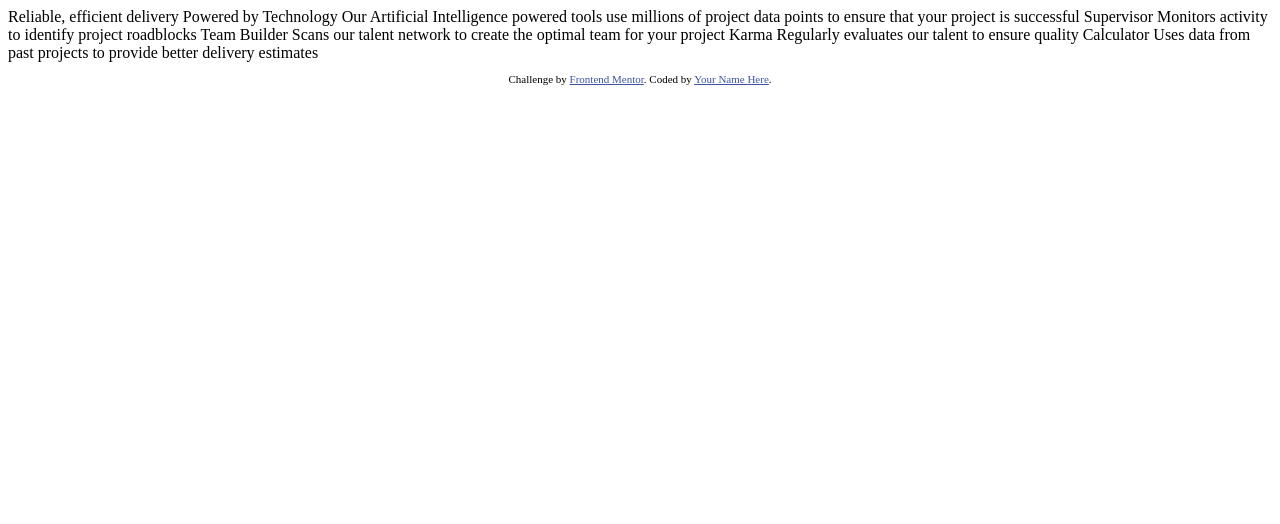
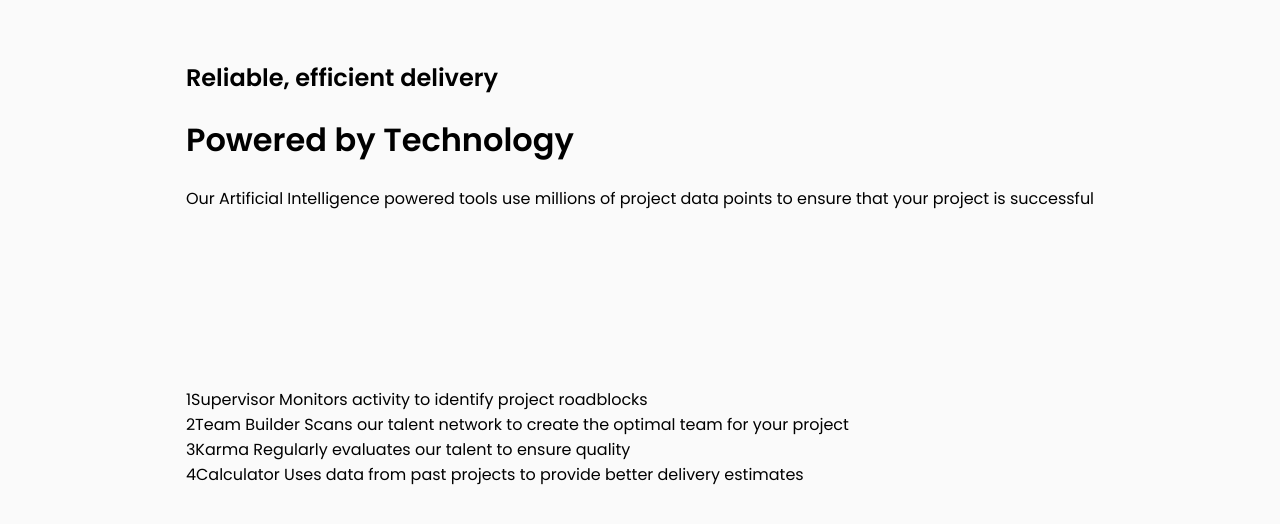
Before and after one commit to PongpolR/four-card-feature-section, a plain HTML site: page index.html in a window 1280 px wide. Drawn offline with Linux system fonts and the light colour scheme.

Commit message:
font family

```diff
--- a/index.html
+++ b/index.html
@@ -1,45 +1,46 @@
 <!DOCTYPE html>
 <html lang="en">
+
 <head>
   <meta charset="UTF-8">
-  <meta name="viewport" content="width=device-width, initial-scale=1.0"> <!-- displays site properly based on user's device -->
+  <meta name="viewport" content="width=device-width, initial-scale=1.0">
 
   <link rel="icon" type="image/png" sizes="32x32" href="./images/favicon-32x32.png">
+  <link rel="stylesheet" href="style.css">
+  <link rel="preconnect" href="https://fonts.googleapis.com">
+  <link rel="preconnect" href="https://fonts.gstatic.com" crossorigin>
+  <link href="https://fonts.googleapis.com/css2?family=Poppins:wght@200;400;600&display=swap" rel="stylesheet">
 
   <title>Frontend Mentor | Four card feature section</title>
+</head>
 
-  <!-- Feel free to remove these styles or customise in your own stylesheet 👍 -->
-  <style>
-    .attribution { font-size: 11px; text-align: center; }
-    .attribution a { color: hsl(228, 45%, 44%); }
-  </style>
-</head>
 <body>
-
-  Reliable, efficient delivery
-  Powered by Technology
-
-  Our Artificial Intelligence powered tools use millions of project data points
-  to ensure that your project is successful
-
-  Supervisor
-  Monitors activity to identify project roadblocks
-
-  Team Builder
-  Scans our talent network to create the optimal team for your project
-
-  Karma
-  Regularly evaluates our talent to ensure quality
-
-  Calculator
-  Uses data from past projects to provide better delivery estimates
+  <div class="card">
+    <header>
+      <div class="sub-title">
+        <h2>Reliable, efficient delivery</h2>
+      </div>
+      <div class="title">
+        <h1>Powered by Technology</h1>
+      </div>
+      <div class="header-p">
+        <p>Our Artificial Intelligence powered tools use millions of project data points
+          to ensure that your project is successful</p>
+      </div>
+    </header>
+    <main>
+      <div>1Supervisor
+        Monitors activity to identify project roadblocks</div>
+      <div>2Team Builder
+        Scans our talent network to create the optimal team for your project</div>
+      <div>3Karma
+        Regularly evaluates our talent to ensure quality</div>
+      <div>4Calculator
+        Uses data from past projects to provide better delivery estimates</div>
+    </main>
+  </div>
 
 
-  <footer>
-    <p class="attribution">
-      Challenge by <a href="https://www.frontendmentor.io?ref=challenge" target="_blank">Frontend Mentor</a>.
-      Coded by <a href="#">Your Name Here</a>.
-    </p>
-  </footer>
 </body>
+
 </html>
--- /dev/null
+++ b/style.css
@@ -0,0 +1,30 @@
+@media all {
+  html {
+    font-family: 'Poppins', sans-serif;
+  }
+  body {
+    background: hsl(0, 0%, 98%);
+  }
+}
+
+@media (min-width: 376px) {
+  body {
+    display: flex;
+    flex-direction: column;
+    justify-content: center;
+    /* min-height: 100vh; */
+  }
+  .card {
+    display: flex;
+    flex-direction: column;
+    justify-content: center;
+    margin: 0 auto;
+  }
+  header {
+    margin-top: 2rem;
+    margin-bottom: 10rem;
+  }
+  main {
+    margin-bottom: 20rem;
+  }
+}
```
